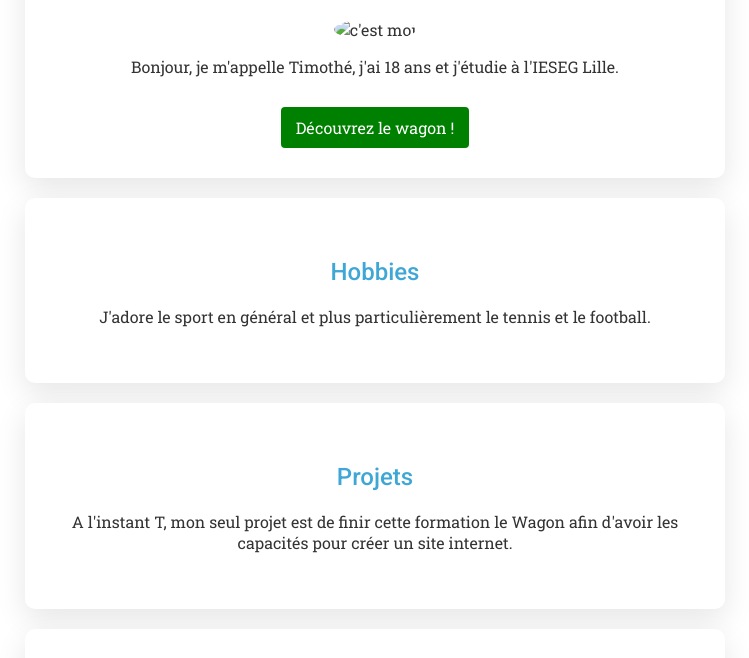
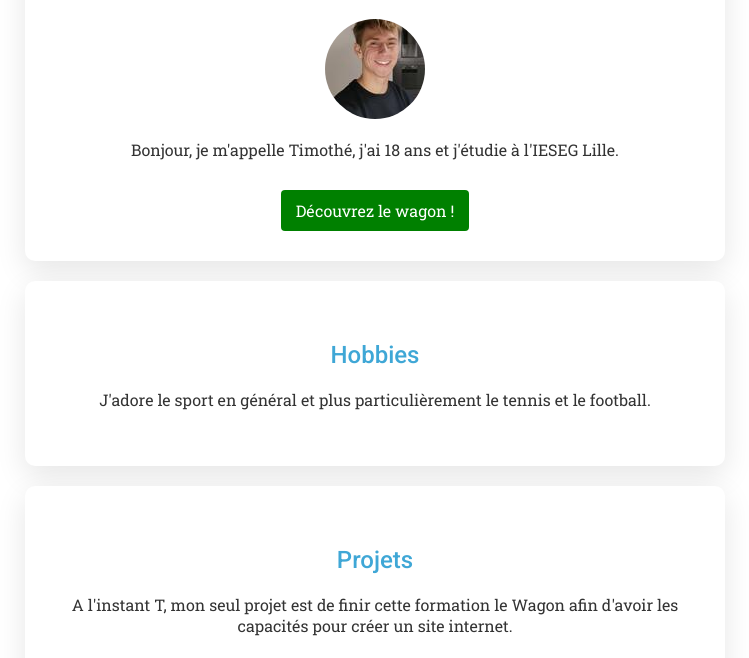
Before and after one commit to timothevalette/my-profile, a plain HTML site: page index.html in a window 1280 px wide. Shown: the part 142-800 px from the top of the page, without its empty margins (265-1014 px from the left). Drawn offline with Linux system fonts and the light colour scheme.

Commit message:
correction image

```diff
--- a/index.html
+++ b/index.html
@@ -17,7 +17,7 @@
 
 	<div class="card-white" id="intro">
 		<h1>Hello I'm Timothé !!</h1>
-		<img src="images/profile's picture.jpg"alt="c'est moi" class="img-circle">
+		<img src="images/profil-picture.jpg"alt="c'est moi" class="img-circle">
 		<p>Bonjour, je m'appelle Timothé, j'ai 18 ans et j'étudie à l'IESEG Lille. </p>
 		<a href="https://www.lewagon.com/"target="_blank" class="btn-blue">Découvrez le wagon ! </a>
 	</div>
```
